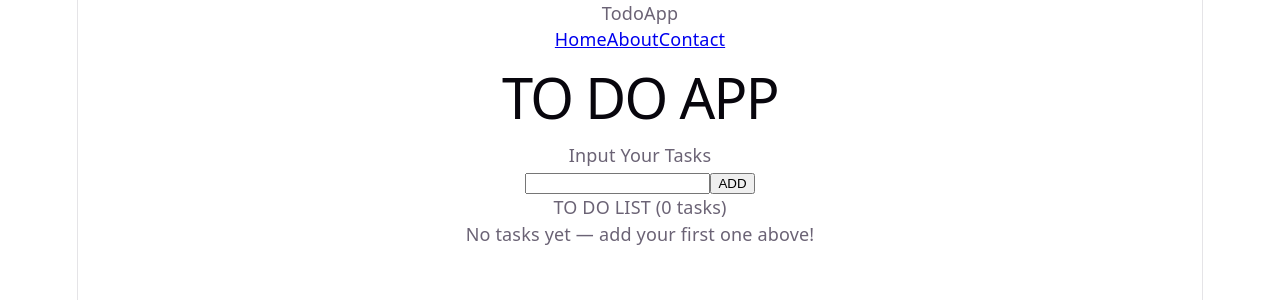
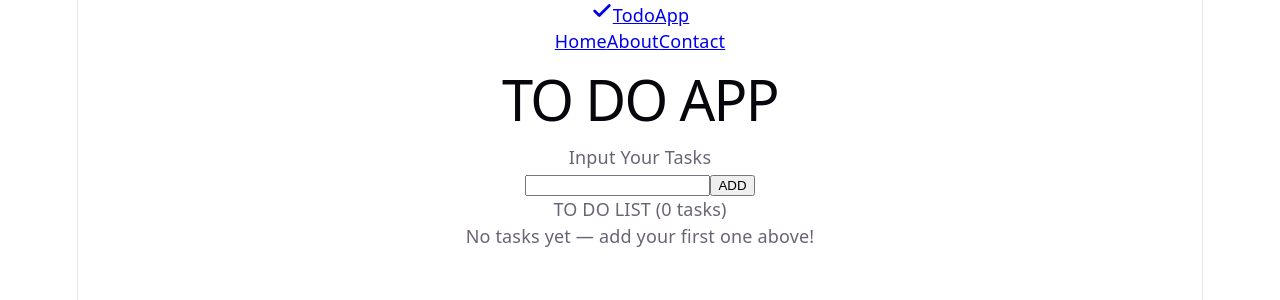
Before and after one commit to MarkAra7/ReactToDo, a React (Vite) app: page / in a window 1280 px wide. Shown: the top 300 px of the page. Built offline with nearby package versions, Linux system fonts and the light colour scheme.

Commit message:
style: add apppealing navbar with gradient brand and animated links

```diff
--- a/src/App.css
+++ b/src/App.css
@@ -3,34 +3,71 @@
   align-items: center;
   justify-content: space-between;
   gap: 16px;
-  padding: 12px 24px;
+  padding: 14px 28px;
   border-bottom: 1px solid var(--border);
-  background: color-mix(in srgb, var(--bg) 80%, transparent);
-  backdrop-filter: blur(8px);
+  background: linear-gradient(
+    to bottom,
+    color-mix(in srgb, var(--bg) 96%, var(--accent) 4%),
+    var(--bg)
+  );
   position: sticky;
   top: 0;
   z-index: 100;
+  box-shadow: 0 1px 0 var(--accent-border) inset;
 }
 
 .navbar-brand {
+  display: flex;
+  align-items: center;
+  gap: 8px;
   font-size: 20px;
-  font-weight: 700;
-  letter-spacing: 0.3px;
-  color: var(--accent);
+  font-weight: 800;
+  letter-spacing: -0.3px;
+  text-decoration: none;
+  background: linear-gradient(90deg, var(--accent), #ff7a59);
+  -webkit-background-clip: text;
+  background-clip: text;
+  -webkit-text-fill-color: transparent;
+  transition: transform 0.2s;
+}
+
+.navbar-brand:hover {
+  transform: scale(1.04);
+}
+
+.navbar-brand-icon {
+  -webkit-text-fill-color: var(--accent);
+  stroke: var(--accent);
+  background: none;
 }
 
 .navbar-links {
   display: flex;
-  gap: 8px;
+  gap: 6px;
 }
 
 .nav-link {
+  position: relative;
   padding: 8px 16px;
   border-radius: 999px;
   text-decoration: none;
   color: var(--text);
-  font-weight: 500;
-  transition: color 0.2s, background 0.2s, box-shadow 0.2s;
+  font-weight: 600;
+  font-size: 15px;
+  transition: color 0.25s, background 0.25s, box-shadow 0.25s, transform 0.15s;
+}
+
+.nav-link::after {
+  content: '';
+  position: absolute;
+  left: 50%;
+  bottom: 2px;
+  width: 0;
+  height: 2px;
+  border-radius: 2px;
+  background: linear-gradient(90deg, var(--accent), #ff7a59);
+  transform: translateX(-50%);
+  transition: width 0.25s ease;
 }
 
 .nav-link:hover {
@@ -38,10 +75,22 @@
   background: var(--accent-bg);
 }
 
+.nav-link:hover::after {
+  width: 50%;
+}
+
+.nav-link:active {
+  transform: scale(0.96);
+}
+
 .nav-link.active {
-  color: #fff;
-  background: var(--accent);
-  box-shadow: 0 4px 12px var(--accent-border);
+  color: var(--accent);
+  background: var(--accent-bg);
+  box-shadow: 0 2px 8px var(--accent-border);
+}
+
+.nav-link.active::after {
+  width: 60%;
 }
 
 form {
--- a/src/components/Navbar.tsx
+++ b/src/components/Navbar.tsx
@@ -3,7 +3,22 @@ import { NavLink } from 'react-router-dom'
 export function Navbar() {
   return (
     <header className="navbar">
-      <span className="navbar-brand">TodoApp</span>
+      <NavLink to="/" className="navbar-brand">
+        <svg
+          className="navbar-brand-icon"
+          viewBox="0 0 24 24"
+          width="22"
+          height="22"
+          fill="none"
+          stroke="currentColor"
+          strokeWidth="3"
+          strokeLinecap="round"
+          strokeLinejoin="round"
+        >
+          <path d="M20 6 9 17l-5-5" />
+        </svg>
+        TodoApp
+      </NavLink>
       <nav className="navbar-links">
         <NavLink
           to="/"
```
